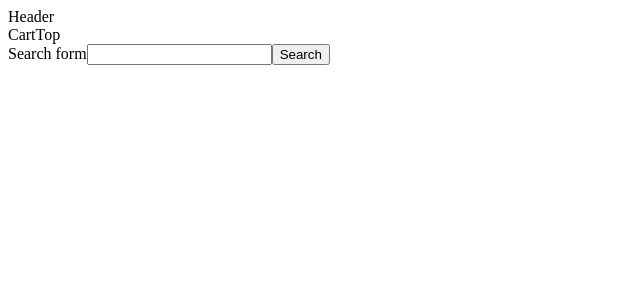
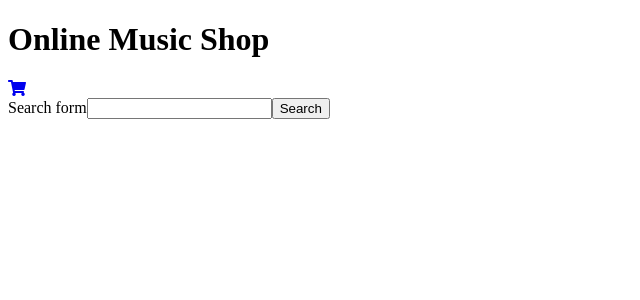
Before and after one commit to ArtzArtur/music-shop, a React (Vite) app: page / in a window 1280 px wide. Shown: the top 300 px of the page, without its empty margins (0-640 px from the left). Built offline with nearby package versions, Linux system fonts and the light colour scheme.

Commit message:
added and configured routing

```diff
--- a/index.html
+++ b/index.html
@@ -3,6 +3,10 @@
   <head>
     <meta charset="UTF-8" />
     <link rel="icon" type="image/svg+xml" href="/src/favicon.svg" />
+    <link
+      rel="stylesheet"
+      href="https://use.fontawesome.com/releases/v5.6.1/css/all.css"
+    />
     <meta name="viewport" content="width=device-width, initial-scale=1.0" />
     <title>Vite App</title>
   </head>
--- a/src/App.jsx
+++ b/src/App.jsx
@@ -1,13 +1,17 @@
 import CartTop from "./components/CartTop"
-import SearchForm from "./components/SearchForm"
 import TheHeader from "./components/TheHeader"
+import {Routes,Route} from 'react-router-dom'
+import CartView from './components/CartView'
+import Home from "./components/Home"
 
 function App() {
   return (
     <div className="App">
       <TheHeader />
-      <CartTop />
-      <SearchForm />
+      <Routes>
+        <Route path="/" element={<Home />}></Route>
+        <Route path="CartView" element={<CartView />} ></Route>
+      </Routes>
     </div>
   )
 }
--- a/src/components/CartTop.jsx
+++ b/src/components/CartTop.jsx
@@ -1,8 +1,12 @@
 import React from 'react'
-
+import { Link } from 'react-router-dom'
 function CartTop() {
   return (
-    <div>CartTop</div>
+    <div>
+      <Link to="CartView">
+        <i className="fa fa-shopping-cart"></i>
+      </Link>
+    </div>
   )
 }
 
--- /dev/null
+++ b/src/components/Home.jsx
@@ -0,0 +1,13 @@
+import CartTop from "./CartTop"
+import SearchForm from "./SearchForm"
+
+function Home() {
+  return (
+    <div>
+      <CartTop />
+      <SearchForm />
+    </div>
+  )
+}
+
+export default Home
--- a/src/components/TheHeader.jsx
+++ b/src/components/TheHeader.jsx
@@ -1,7 +1,9 @@
 import React from 'react'
 function TheHeader() {
   return (
-    <div>Header</div>
+    <header>
+      <h1>Online Music Shop</h1>
+    </header>
   )
 }
 
```
